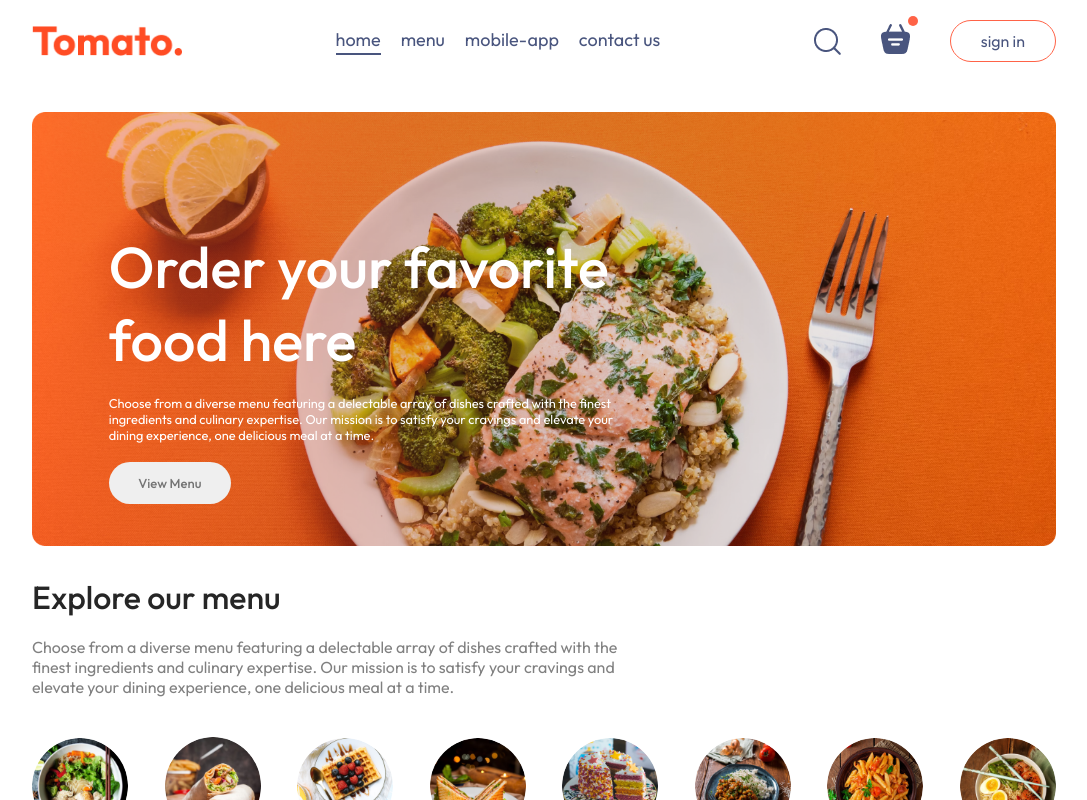
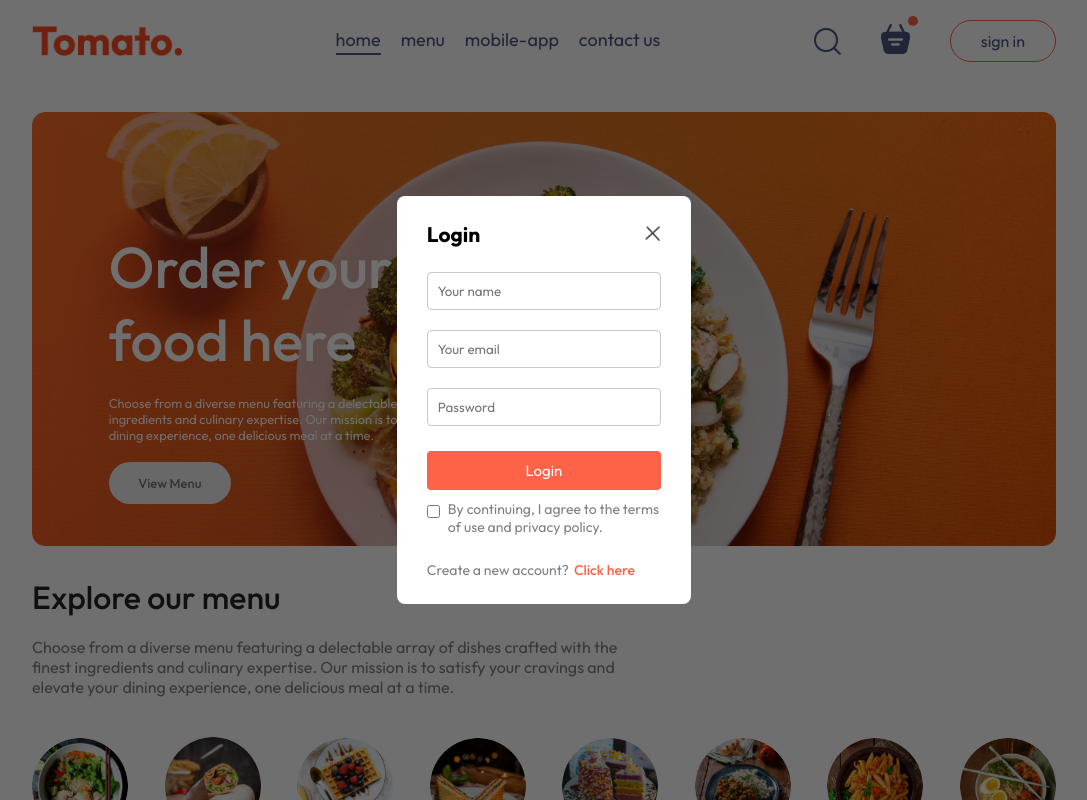
Before and after one commit to phidabezt/food-del, a React (Vite) app in the folder frontend/: page / in a window 1280 px wide. Both pictures are taken after a click on the button "sign in". Shown: the top 800 px of the page, without its empty margins (96-1183 px from the left). Built offline with nearby package versions, Linux system fonts and the light colour scheme.

Commit message:
add login pop up

```diff
--- a/frontend/src/App.jsx
+++ b/frontend/src/App.jsx
@@ -1,4 +1,4 @@
-import React from 'react'
+import React, { useState } from 'react'
 import { Route, Routes } from 'react-router-dom'
 
 import Navbar from './components/Navbar/Navbar'
@@ -6,12 +6,23 @@ import Home from './pages/Home/Home'
 import Cart from './pages/Cart/Cart'
 import PlaceOrder from './pages/PlaceOrder/PlaceOrder'
 import Footer from './components/Footer/Footer'
+import LoginPopup from './components/LoginPopup/LoginPopup'
 
 const App = () => {
+  const [showLogin, setShowLogin] = useState(false)
+  const openLogin = () => {
+    setShowLogin(true)
+  }
+
+  const closeLogin = () => {
+    setShowLogin(false)
+  }
+
   return (
     <>
+      {showLogin ? <LoginPopup closeLogin={closeLogin} /> : <></>}
       <div className='app'>
-        <Navbar />
+        <Navbar openLogin={openLogin} />
         <Routes>
           <Route path='/' element={<Home />} />
           <Route path='/cart' element={<Cart />} />
--- /dev/null
+++ b/frontend/src/components/LoginPopup/LoginPopup.jsx
@@ -0,0 +1,48 @@
+import { useState } from 'react'
+import { assets } from '../../assets/assets'
+import './LoginPopup.scss'
+
+const LoginPopup = ({ closeLogin }) => {
+  const [currentState, setCurrentState] = useState('Login')
+
+  return (
+    <div className='login-popup'>
+      <form className='login-popup__form'>
+        <div className='login-popup__title'>
+          <h2>{currentState}</h2>
+          <img onClick={closeLogin} src={assets.cross_icon} />
+        </div>
+
+        <div className='login-popup__inputs'>
+          {currentState === 'Login' && (
+            <input type='text' placeholder='Your name' required />
+          )}
+          <input type='email' placeholder='Your email' required />
+          <input type='password' placeholder='Password' required />
+        </div>
+        <button>
+          {currentState === 'Sign Up' ? 'Create account' : 'Login'}
+        </button>
+
+        <div className='login-popup__condition'>
+          <input type='checkbox' required />
+          <p>By continuing, I agree to the terms of use and privacy policy.</p>
+        </div>
+        {currentState === 'Login' && (
+          <p>
+            Create a new account?
+            <span onClick={() => setCurrentState('Sign Up')}>Click here</span>
+          </p>
+        )}
+        {currentState === 'Sign Up' && (
+          <p>
+            Already have an account?
+            <span onClick={() => setCurrentState('Login')}>Login</span>
+          </p>
+        )}
+      </form>
+    </div>
+  )
+}
+
+export default LoginPopup
--- /dev/null
+++ b/frontend/src/components/LoginPopup/LoginPopup.scss
@@ -0,0 +1,76 @@
+.login-popup {
+  position: absolute;
+  z-index: 1;
+  width: 100%;
+  height: 100%;
+  background-color: #00000090;
+  display: grid;
+
+  &__form {
+    place-self: center;
+    width: max(23vw, 30px);
+    color: #808080;
+    background-color: white;
+    display: flex;
+    flex-direction: column;
+    gap: 25px;
+    padding: 25px 30px;
+    border-radius: 8px;
+    font-size: 14px;
+    animation: fadeIn 0.5s;
+  }
+
+  &__title {
+    display: flex;
+    justify-content: space-between;
+    align-items: center;
+    color: black;
+
+    img {
+      width: 16px;
+      cursor: pointer;
+    }
+  }
+
+  &__inputs {
+    display: flex;
+    flex-direction: column;
+    gap: 20px;
+
+    input {
+      outline: none;
+      border: 1px solid #c9c9c9;
+      border-radius: 4px;
+      padding: 10px;
+    }
+  }
+
+  button {
+    border: none;
+    padding: 10px;
+    border-radius: 4px;
+    color: white;
+    background-color: tomato;
+    font-size: 15px;
+    cursor: pointer;
+  }
+
+  &__condition {
+    display: flex;
+    align-items: start;
+    gap: 8px;
+    margin-top: -15px;
+
+    input {
+      margin-top: 5px;
+    }
+  }
+
+  p span {
+    color: tomato;
+    font-weight: 500;
+    cursor: pointer;
+    margin-left: 5px;
+  }
+
+}
--- a/frontend/src/components/Navbar/Navbar.jsx
+++ b/frontend/src/components/Navbar/Navbar.jsx
@@ -1,47 +1,49 @@
-import { useState } from "react"
-import { assets } from "../../assets/assets"
-import NavbarItem from "./NavbarItem"
-import "./Navbar.scss"
+import { useState } from 'react'
+import { assets } from '../../assets/assets'
+import NavbarItem from './NavbarItem'
+import './Navbar.scss'
 
-const Navbar = () => {
-  const [activeMenuItem, setActiveMenuItem] = useState("home")
+const Navbar = ({ openLogin }) => {
+  const [activeMenuItem, setActiveMenuItem] = useState('home')
 
   return (
-    <div className="navbar">
-      <img src={assets.logo} alt="" className="navbar__logo" />
-      <ul className="navbar__menu">
+    <div className='navbar'>
+      <img src={assets.logo} alt='' className='navbar__logo' />
+      <ul className='navbar__menu'>
         <NavbarItem
-          linkTo="/"
-          value="home"
-          isActive={activeMenuItem === "home"}
-          onMenuChange={() => setActiveMenuItem("home")}
+          linkTo='/'
+          value='home'
+          isActive={activeMenuItem === 'home'}
+          onMenuChange={() => setActiveMenuItem('home')}
         />
         <NavbarItem
-          linkTo="#explore-menu"
-          value="menu"
-          isActive={activeMenuItem === "menu"}
-          onMenuChange={() => setActiveMenuItem("menu")}
+          linkTo='#explore-menu'
+          value='menu'
+          isActive={activeMenuItem === 'menu'}
+          onMenuChange={() => setActiveMenuItem('menu')}
         />
         <NavbarItem
-          linkTo="#app-download"
-          value="mobile-app"
-          isActive={activeMenuItem === "mobile-app"}
-          onMenuChange={() => setActiveMenuItem("mobile-app")}
+          linkTo='#app-download'
+          value='mobile-app'
+          isActive={activeMenuItem === 'mobile-app'}
+          onMenuChange={() => setActiveMenuItem('mobile-app')}
         />
         <NavbarItem
-          linkTo="#footer"
-          value="contact us"
-          isActive={activeMenuItem === "contact-us"}
-          onMenuChange={() => setActiveMenuItem("contact-us")}
+          linkTo='#footer'
+          value='contact us'
+          isActive={activeMenuItem === 'contact-us'}
+          onMenuChange={() => setActiveMenuItem('contact-us')}
         />
       </ul>
-      <div className="navbar__right">
-        <img src={assets.search_icon} alt="" />
-        <div className="navbar__search-icon">
-          <img src={assets.basket_icon} alt="" />
-          <div className="navbar__dot"></div>
+      <div className='navbar__right'>
+        <img src={assets.search_icon} alt='' />
+        <div className='navbar__search-icon'>
+          <img src={assets.basket_icon} alt='' />
+          <div className='navbar__dot'></div>
         </div>
-        <button className="navbar__button">sign in</button>
+        <button className='navbar__button' onClick={openLogin}>
+          sign in
+        </button>
       </div>
     </div>
   )
```
